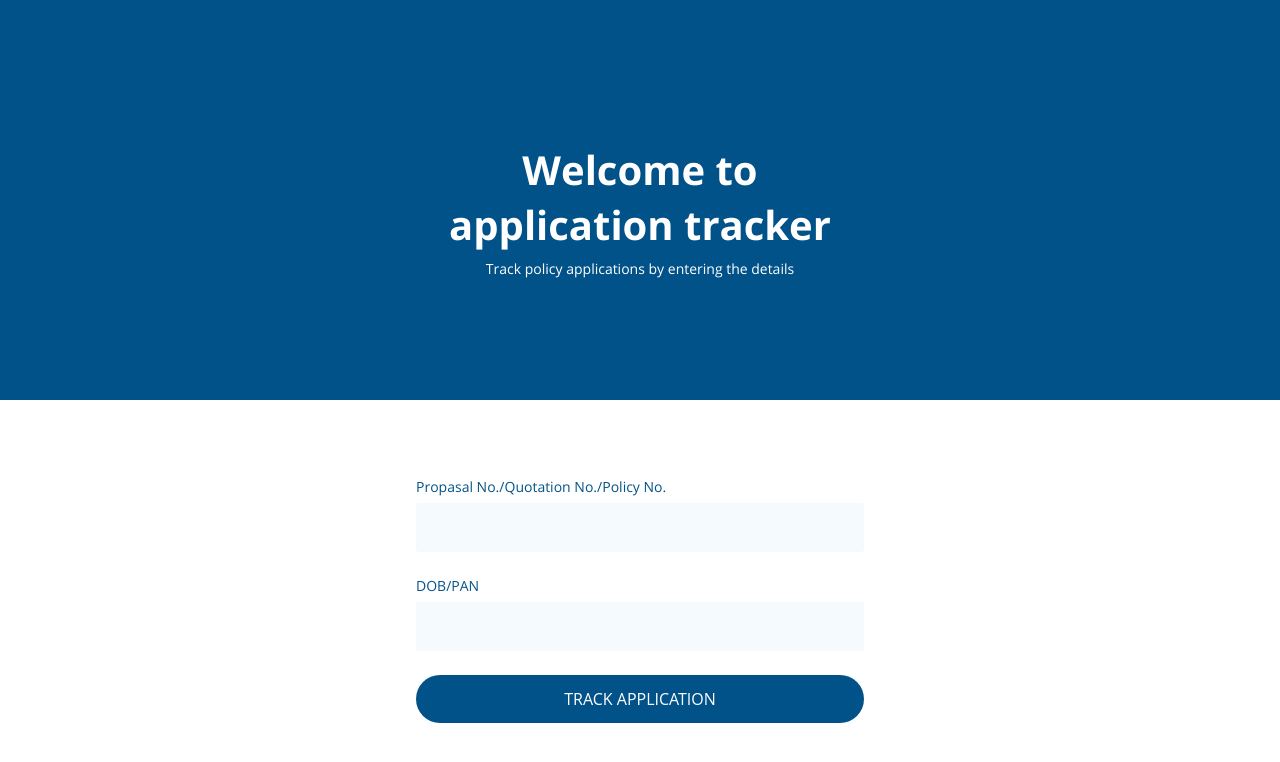
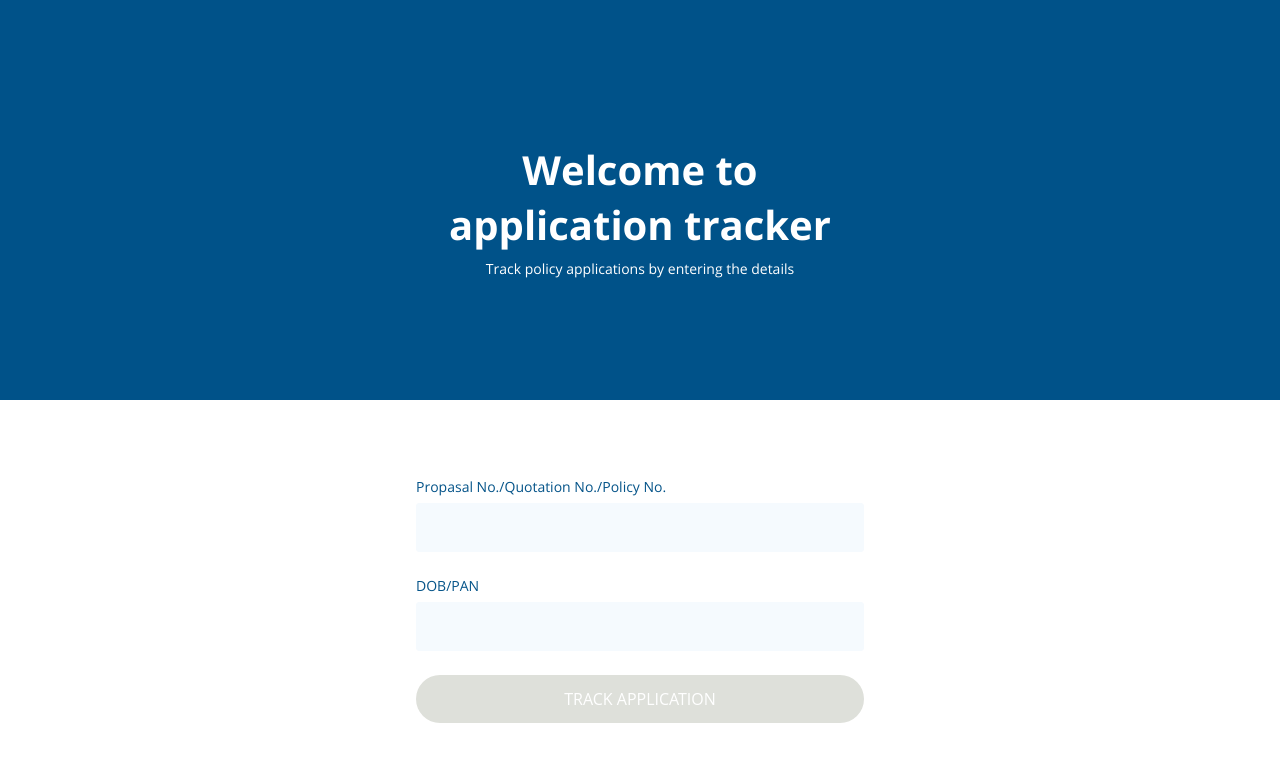
Before and after one commit to Leena72/Next_Js, a Next.js app: page /login in a window 1280 px wide. Shown: the top 762 px of the page. Built offline with nearby package versions, Linux system fonts and the light colour scheme.

Commit message:
Login: UI, Sass, toaster

```diff
--- a/package.json
+++ b/package.json
@@ -10,12 +10,14 @@
   },
   "dependencies": {
     "@reduxjs/toolkit": "^1.9.5",
+    "axios": "^1.4.0",
     "eslint": "8.44.0",
     "eslint-config-next": "13.4.9",
     "next": "13.4.9",
     "react": "18.2.0",
     "react-dom": "18.2.0",
     "react-redux": "^8.1.1",
+    "react-toastify": "^9.1.3",
     "redux": "^4.2.1",
     "sass": "^1.63.6"
   }
--- a/src/app/login/page.js
+++ b/src/app/login/page.js
@@ -1,8 +1,34 @@
-import React from 'react'
+'use client';
+
+import React, { useState } from 'react'
+import { authenticate } from '../../utils/auth';
+import { useRouter } from 'next/navigation';
+import { toaster } from "../../utils/toaster";
 import Input from '@/component/Input'
 import Button from '@/component/Button'
 
 const Login = () => {
+  const router = useRouter();
+  const [proposalNo, setProposalNo] = useState('')
+  const [DOB, setDOB] = useState('')
+
+  const changeHandler = (e) => {
+    let val = e.target.value;
+    if (!isNaN(val)) {
+      setProposalNo(val)
+    }
+  }
+  const clickHandler = () => {
+    if (authenticate(proposalNo, DOB)) {
+      toaster("success");
+      router.push('/dashboard');
+    } else {
+      console.log('>> error')
+      toaster("error");
+    }
+  }
+  // console.log('proposalNo:', proposalNo, ' DOB:', DOB)
+
   return (
     <div className='login-container'>
       <div className='login-header'>
@@ -16,8 +42,9 @@ const Login = () => {
           <label>Propasal No./Quotation No./Policy No.</label>
           <Input
             type='text'
+            value={proposalNo}
             name='proposalNo'
-            changeHandler='changeHandler'
+            changeHandler={changeHandler}
           />
         </div>
         <div className='login-content'>
@@ -25,15 +52,17 @@ const Login = () => {
           <Input
             type='password'
             name='dob'
-            changeHandler='changeHandler'
+            value={DOB}
+            changeHandler={(e) => setDOB(e.target.value)}
           />
         </div>
         <div className='login-button'>
           <Button
-          className='blue-button'
-          clickHandler={'clickHandler'}
-          type='button'
-          buttonText={'Track Application'}
+            className='blue-button'
+            clickHandler={clickHandler}
+            type='button'
+            buttonText={'Track Application'}
+            disabled={proposalNo.length === 0 || DOB.length === 0}
           />
         </div>
       </div>
--- a/src/component/Input.js
+++ b/src/component/Input.js
@@ -3,6 +3,7 @@ const Input = (props) => {
     <input
     type={props.type}
     name={props.name}
+    value={props.value}
     onChange={props.changeHandler}
     />
   )
--- a/src/style/base/_global.scss
+++ b/src/style/base/_global.scss
@@ -29,6 +29,7 @@ input:focus {
     box-shadow: 0px 0px 5px -2px $blue
 }
 
+// button
 .blue-button {
     background: $blue;
     color: $white;
@@ -41,4 +42,9 @@ input:focus {
     border: none;
     cursor: pointer;
     font-family: $font-family-OpenSanaSemiBold;
+
+    &:disabled {
+        background: $grey1;
+        cursor: not-allowed;
+    }
 }
--- a/src/style/base/_variable.scss
+++ b/src/style/base/_variable.scss
@@ -50,8 +50,12 @@ $light-blue:#F5FAFE;
 $label-blue:#055489;
 $blue:#005289;
 
-$red:#D34057;
-$green:#3F9B11;
+$red1:#D34057;
+$red2: #ff3333;
+
+$green1:#3F9B11;
+$green2:#8bc349;
+
 
 $grey1:#DEE0DA;
 $grey2:#C6C6C6;
--- /dev/null
+++ b/src/utils/auth.js
@@ -0,0 +1,7 @@
+export function authenticate(proposalNo, DOB) {
+    if (proposalNo === "123456" && DOB === '123456') {
+        localStorage.setItem('proposalNo', JSON.stringify({ proposalNo }));
+        return true;
+    }
+    return false;
+}
--- /dev/null
+++ b/src/utils/toaster.js
@@ -0,0 +1,37 @@
+import { toast } from "react-toastify";
+
+const CustomToast = ({ message, cssClass, icon }) => {
+    let toastEl = document.getElementsByClassName('custom-toast-container')[0];
+    let toastmsgEl = document.querySelector('.custom-toast-container .success_text');
+    if (toastEl && (toastmsgEl && toastmsgEl.innerText === message)) {
+        return null;
+    }
+    else {
+        return (
+            <div className={`custom-toast-container ${cssClass}`}>
+                {/* <img src={icon ? icon : correctImg} alt="" /> */}
+                <span className="success_text">{message}</span>
+            </div>
+        );
+    }
+}
+
+export const toaster = (type, msg, heading) => {
+    const text = msg || "Something went wrong !";
+    switch (type) {
+        case "success":
+            toast.success(<CustomToast message={text} cssClass="toast-success" />, { position: toast.POSITION.BOTTOM_RIGHT, type: 'success' });
+            break;
+        case "error":
+            toast.error(<CustomToast message={text} cssClass="toast-error" />, { position: toast.POSITION.BOTTOM_RIGHT, type: 'error' });
+            break;
+        case "warn":
+            toast.warn(<CustomToast message={text} cssClass="toast-error" />, { position: toast.POSITION.BOTTOM_RIGHT, type: 'error' });
+            break;
+        case "info":
+            toast.info(<CustomToast message={text} cssClass="toast-info" />, { position: toast.POSITION.BOTTOM_RIGHT, type: 'success' });
+            break;
+        default:
+            toast.info(<CustomToast message={text} cssClass="toast-info" />, { position: toast.POSITION.BOTTOM_RIGHT, type: 'success' });
+    }
+};
```
Also changed, not shown: src/app/dashboard/page.js (added, +13 -0 lines), src/app/page.js (+10 -3 lines), src/utils/withAuth.js (added, +19 -0 lines), 1 other file (tests, documents, lock files or other folders).
